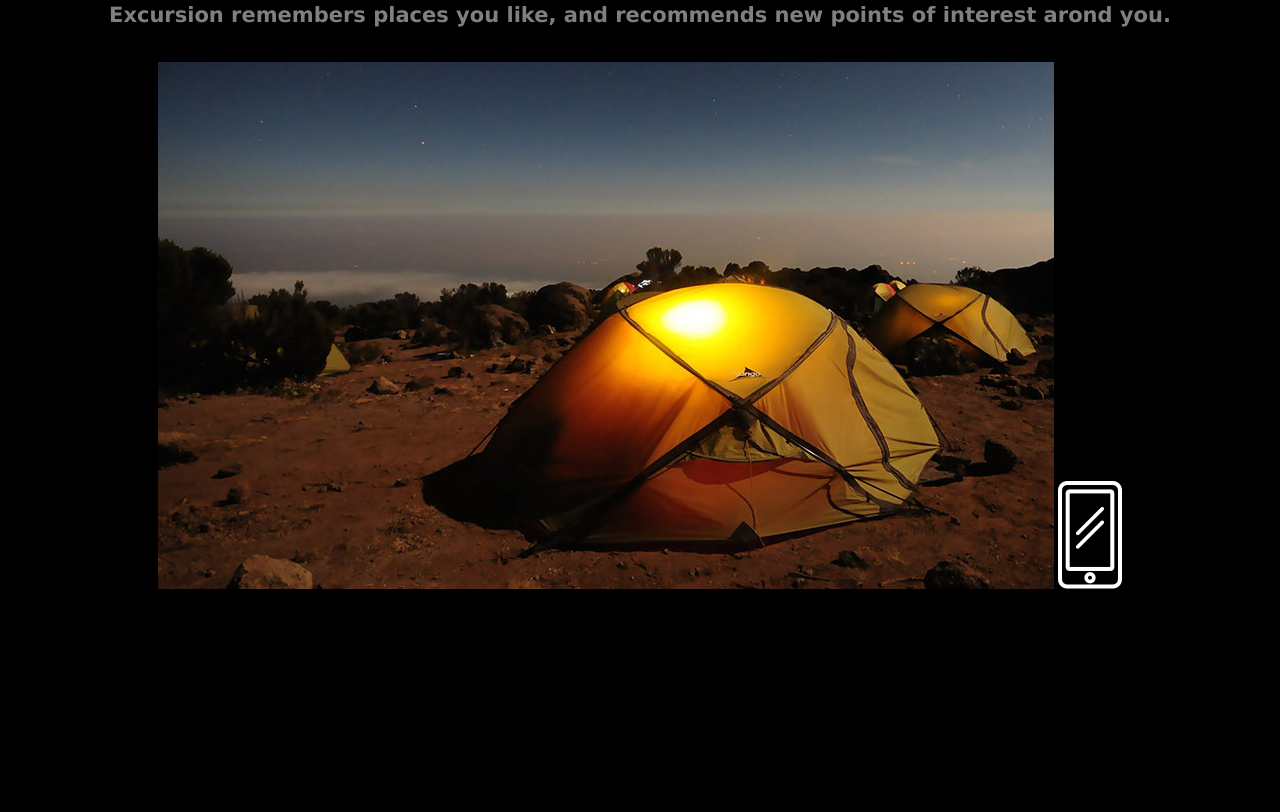
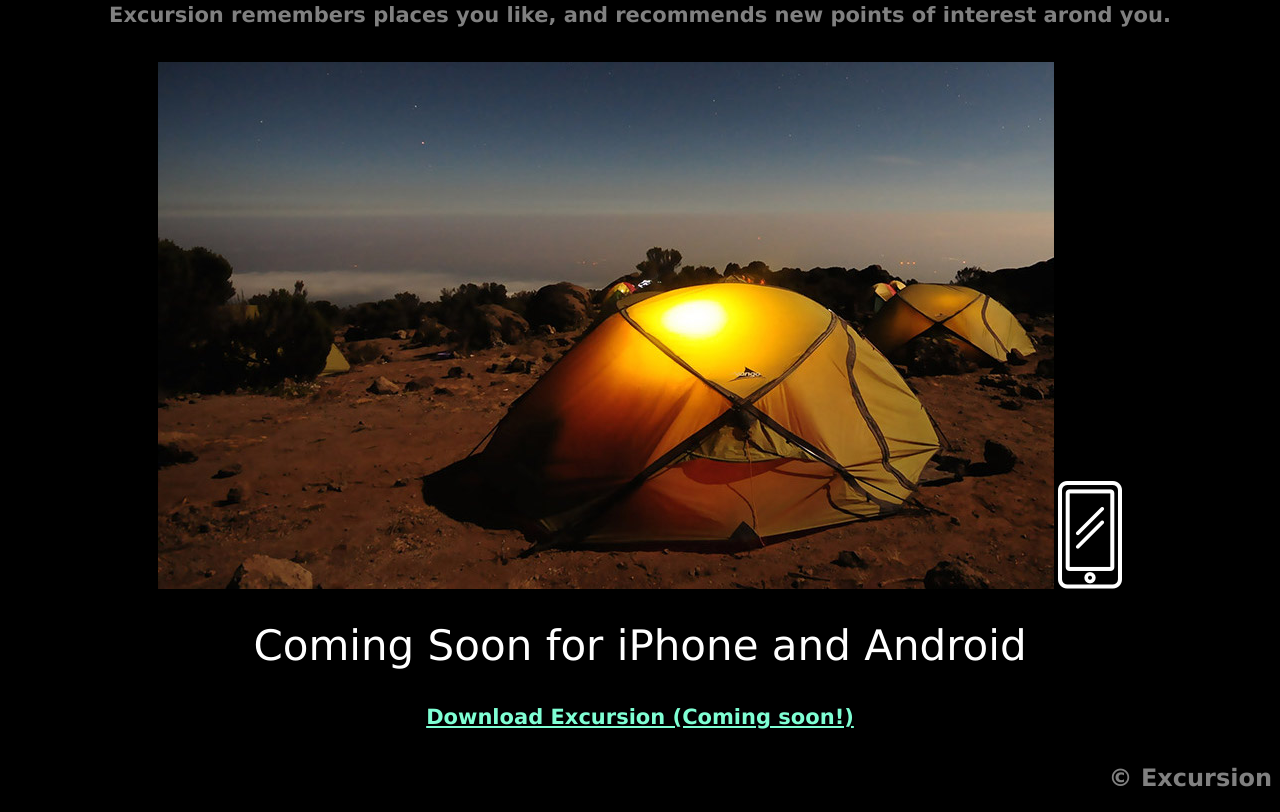
Before and after one commit to TinyVodka0/excursion, a plain HTML site: page index.html in a window 1280 px wide. Shown: the part 429-1241 px from the top of the page. Before the commit the page ends 1030 px from the top, so only its background shows below. Drawn offline with Linux system fonts and the light colour scheme.

Commit message:
Complete Basic Structures

```diff
--- a/index.html
+++ b/index.html
@@ -24,7 +24,14 @@
             <div class="cover">
                 <img src="./resources/images/camp.jpg" />
                 <img src="./resources/images/phone.png" />
+                <h1>Coming Soon for iPhone and Android</h1>
+            </div>
+            <div class="dllink">
+                <h5><a href="#">Download Excursion (Coming soon!)</a></h5>
             </div>
         </div>
+        <footer>
+            <h2>© Excursion</h2>
+        </footer>
     </body>
 </html>
--- a/resources/css/style.css
+++ b/resources/css/style.css
@@ -18,7 +18,7 @@ header h5 {
     font-size: 16px;
 }
 
-header h5 a {
+.dllink h5 a {
     color: aquamarine;
 }
 
@@ -27,7 +27,8 @@ header h5 a {
     justify-content: center;
 }
 
-.main2 h1 {
+.main2 h1,
+.cover h1 {
     font-family: Verdana, Geneva, Tahoma, sans-serif;
     font-size: 42px;
     font-weight: 300;
@@ -39,3 +40,10 @@ header h5 a {
     font-size: 21px;
     color: gray;
 }
+
+footer {
+    width: 100%;
+    text-align: right;
+    color: gray;
+    font-family: Verdana, Geneva, Tahoma, sans-serif;
+}
```
